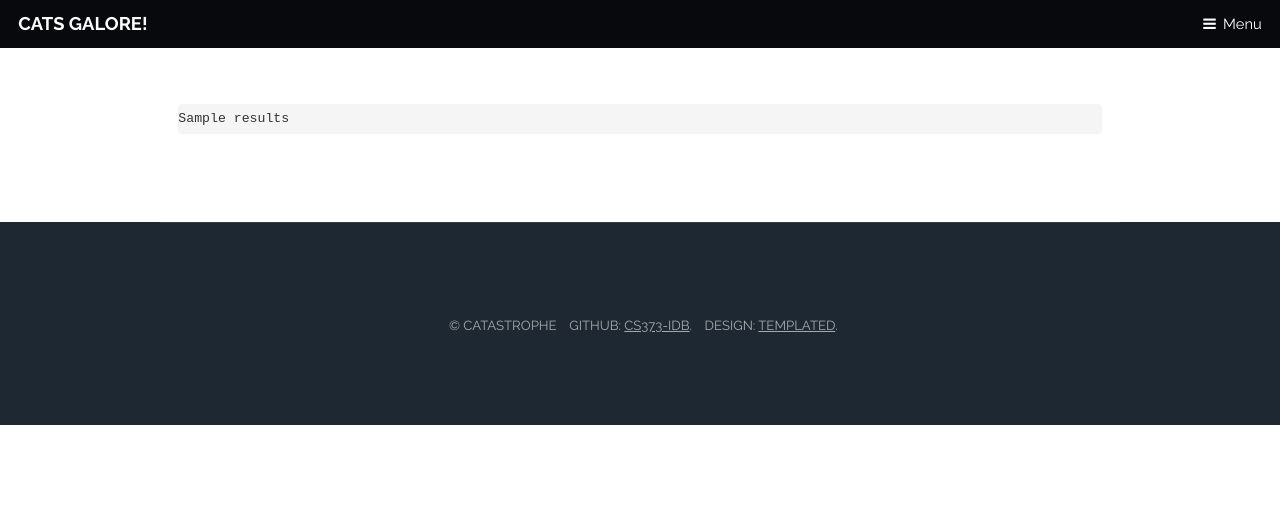
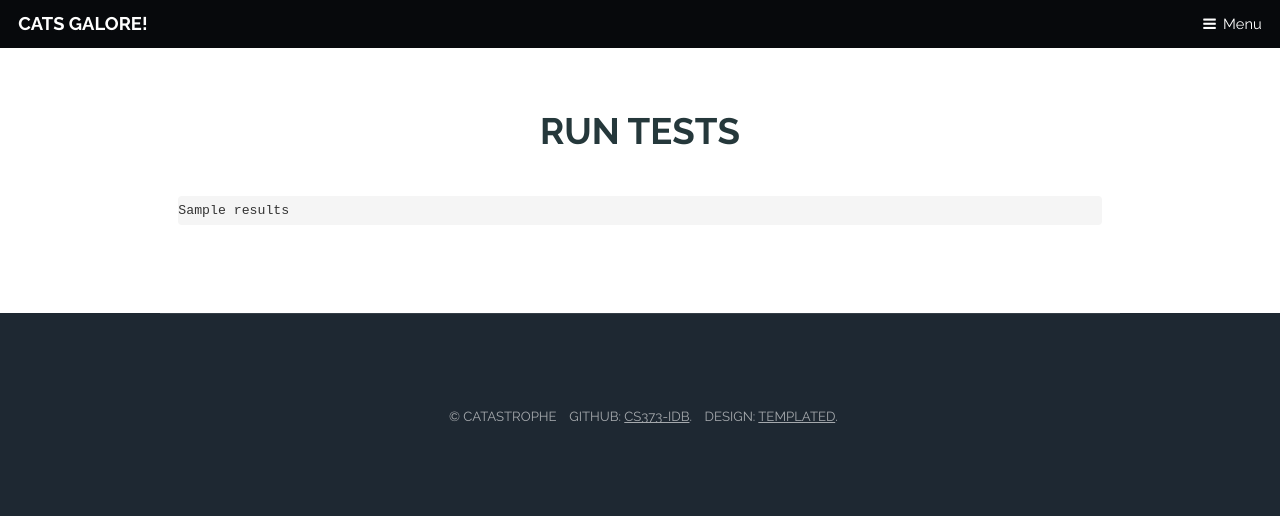
Before and after one commit to gunblader/Cats-Galore, a Flask app: template python-web-app/app/templates/test.html in a window 1280 px wide. Shown: the top 516 px of the page. Run offline with Flask 2, Linux system fonts and the light colour scheme; the template is opened without the code that fills it: most values are stand-ins (such as "Sample title", 1, 10 or a date in 2020); some libraries are stand-ins or nearby versions.

Commit message:
added title

```diff
--- a/python-web-app/app/templates/test.html
+++ b/python-web-app/app/templates/test.html
@@ -46,6 +46,7 @@
 				<div class="container">
 
 					<header class="major special">
+						<h2>Run Tests</h2>
 						<pre align="left">{{ test['results'] }}</pre>
 					</header>
 
```
Also changed, not shown: 1 other file.
